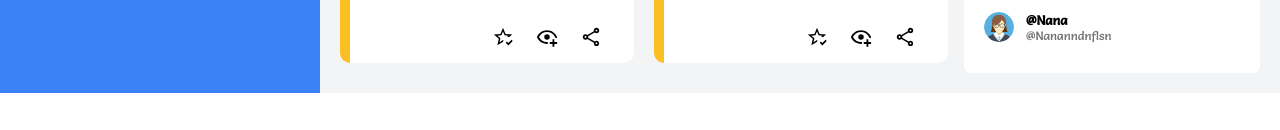
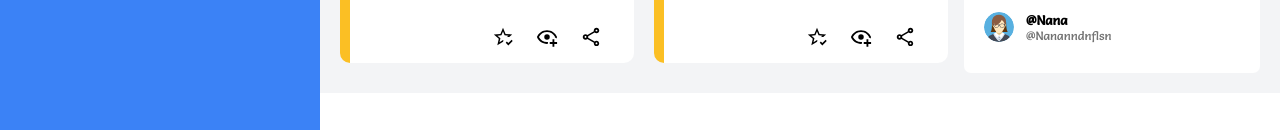
Before and after one commit to mayorr-star/Odin-Admin-Dashboard, a plain HTML site: page index.html in a window 1280 px wide. Shown: the part 670-800 px from the top of the page. Drawn offline with Linux system fonts and the light colour scheme.

Commit message:
Made the sidebar fixed

```diff
--- a/css/styles.css
+++ b/css/styles.css
@@ -38,6 +38,12 @@ nav.sidebar{
     grid-column: 1 / span 3;
     padding: 10px 20px;
     grid-row: 1 / 3;
+    position: fixed;
+    top: 0;
+    left: 0;
+    height: 100%;
+    width: 25%;
+    overflow: auto;
 }
 
 .sidebar_header{
```
